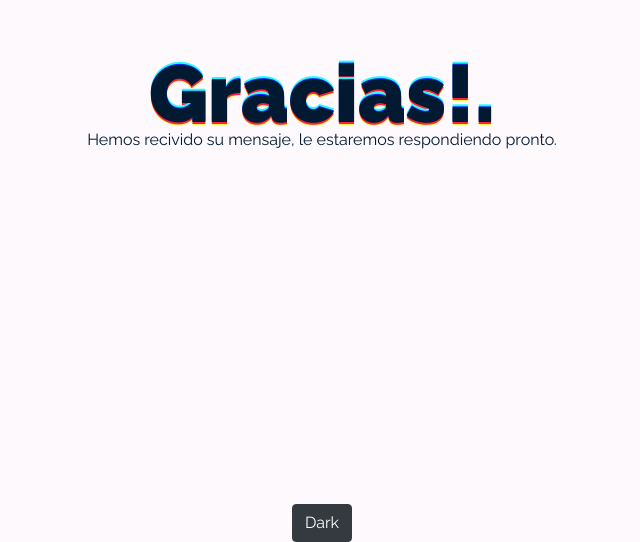
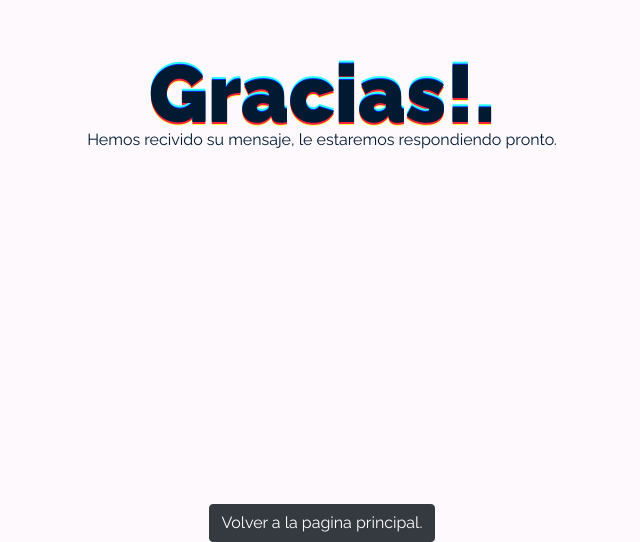
Before and after one commit to OmarVasquezHnz/DesarrolloDR, a website: page success.html in a window 1280 px wide. Shown: the part 296-838 px from the top of the page, without its empty margins (318-958 px from the left). Drawn offline with nearby package versions, Linux system fonts and the light colour scheme.

Commit message:
odifying stuff

```diff
--- a/success.html
+++ b/success.html
@@ -122,7 +122,7 @@ a:hover {
           <p>Hemos recivido su mensaje, le estaremos respondiendo pronto.</p>
         </div>
         <a href="/">
-            <button type="button" class="btn btn-dark">Dark</button>
+            <button type="button" class="btn btn-dark">Volver a la pagina principal.</button>
         </a>
     </div>
 </body>
```
